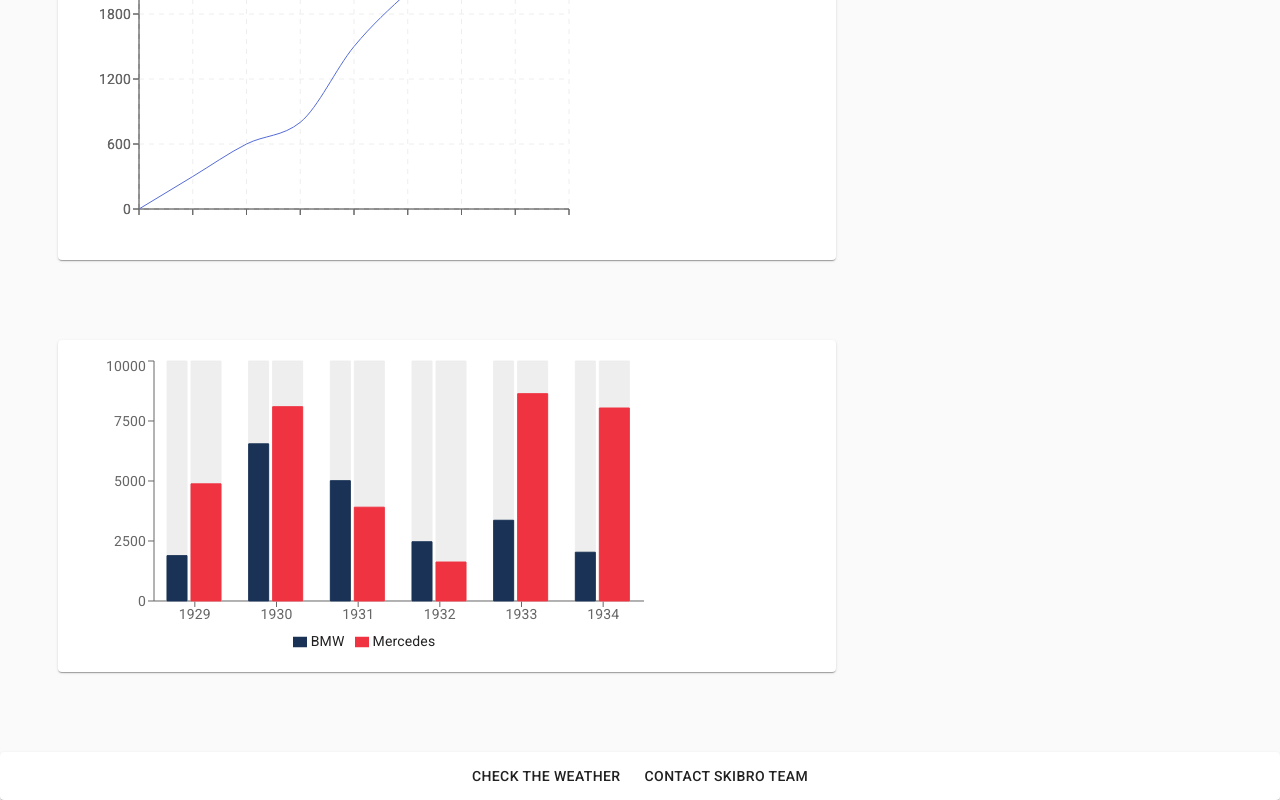
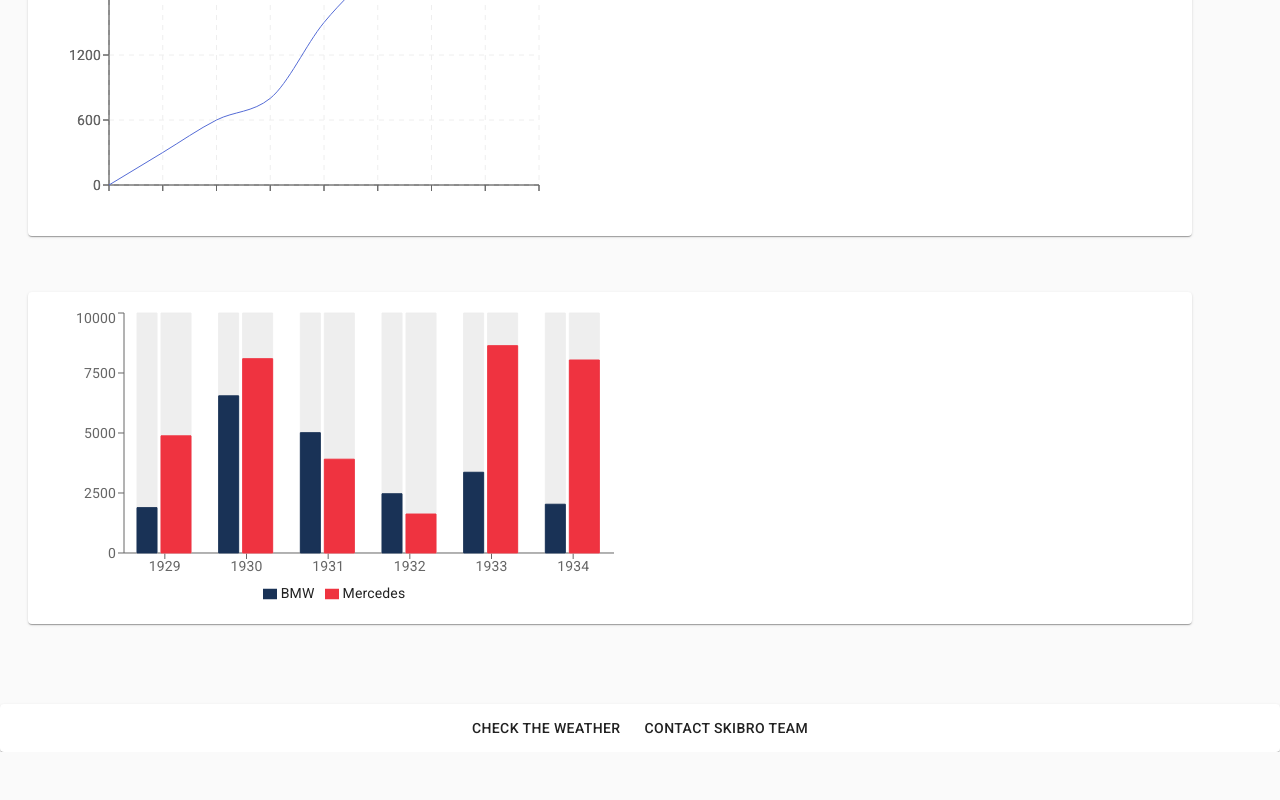
Before and after one commit to patgraczyk/instructor-dashboard, a React (Create React App) app: page / in a window 1280 px wide. Shown: the part 466-1266 px from the top of the page. After the commit the page ends 1218 px from the top, so only its background shows below. Built offline with nearby package versions, Linux system fonts and the light colour scheme.

Commit message:
footer and side bar completed, links updated

```diff
--- a/src/Components/OrdersTable.js
+++ b/src/Components/OrdersTable.js
@@ -21,14 +21,7 @@
   createData(4, '15 Mar, 2019', 'Bruce Springsteen', 'Long Branch, NJ', 'VISA ⠀•••• 5919', 212.79),
 ];
 
-// const useStyles = makeStyles(theme => ({
-//   seeMore: {
-//     marginTop: theme.spacing(3),
-//   },
-// }));
-
 export default function Orders() {
-//   const classes = useStyles();
   return (
     <React.Fragment>
       <Table size="small">
@@ -54,7 +47,7 @@
         </TableBody>
       </Table>
       <div >
-        <Link color="primary" href="javascript:;">
+        <Link color="primary" target="_blank" href="https://www.skibro.com/en/;">
           See more orders
         </Link>
       </div>
--- a/src/Dashboard/Dashboard.js
+++ b/src/Dashboard/Dashboard.js
@@ -5,10 +5,12 @@
 import CssBaseline from '@material-ui/core/CssBaseline';
 import IconButton from '@material-ui/core/IconButton';
 import MenuIcon from '@material-ui/icons/Menu';
+import EuroSymbol from '@material-ui/icons/EuroSymbol'
 import ChevronLeftIcon from '@material-ui/icons/ChevronLeft';
 import ChevronRightIcon from '@material-ui/icons/ChevronRight';
 import ListItemIcon from '@material-ui/core/ListItemIcon';
 import InboxIcon from '@material-ui/icons/MoveToInbox';
+import ListIcon from '@material-ui/icons/Assessment';
 import MailIcon from '@material-ui/icons/Mail';
 import Grid from '@material-ui/core/Grid'
 import Paper from '@material-ui/core/Paper';
@@ -51,7 +53,7 @@
     display: 'flex',
     overflow: 'auto',
     flexDirection: 'row',
-    marginLeft: '210px'
+    marginLeft: '180px'
   },
 }));
 
@@ -102,18 +104,18 @@
         </div>
         <Divider />
         <List>
-          {['Inbox', 'Starred', 'Send email', 'Drafts'].map((text, index) => (
+          {['Inbox', 'Bookings'].map((text, index) => (
             <ListItem button key={text}>
-              <ListItemIcon>{index % 2 === 0 ? <InboxIcon /> : <MailIcon />}</ListItemIcon>
+              <ListItemIcon>{index % 2 === 0 ? <MailIcon /> : <EuroSymbol />}</ListItemIcon>
               <ListItemText primary={text} />
             </ListItem>
           ))}
         </List>
         <Divider />
         <List>
-          {['All mail', 'Trash', 'Spam'].map((text, index) => (
+          {['All reports', 'Reports 2019', 'Reports 2018'].map((text, index) => (
             <ListItem button key={text}>
-              <ListItemIcon>{index % 2 === 0 ? <InboxIcon /> : <MailIcon />}</ListItemIcon>
+              <ListItemIcon>{<ListIcon/>}</ListItemIcon>
               <ListItemText primary={text} />
             </ListItem>
           ))}
@@ -126,29 +128,27 @@
       >
       <div className={classes.drawerHeader}>
         {/* ORDERS TABLE DISPPLAY */}
-        <Grid container spacing={10}>
+        <Grid container spacing={7}>
             <Grid item xs>
               <Paper className={classes.paper}>
               <OrdersTable/>
               </Paper>
             </Grid>
              {/* LINE CHART DISPLAY */}
-             <Grid item xs={12} md={8} lg={9}>
+             <Grid item xs>
              <Paper className={classes.paper}>
                   <HighChart/>
                 </Paper>
             </Grid>
             {/* BAR CHART DISPLAY */}
-            <Grid item xs={12} md={8} lg={9}>
+            <Grid item xs>
             <Paper className={classes.paper}>
                   <Chart/>
                 </Paper>
             </Grid>
         </Grid>
         </div>
-
         </main>
-
     <div>
       <Footer />
     </div>
--- a/src/Dashboard/Footer.js
+++ b/src/Dashboard/Footer.js
@@ -14,8 +14,8 @@
           textColor="ef3340"
           centered
         >
-          <Tab label="Check the weather" />
-          <Tab label="Contact SkiBro team" />
+          <Tab label="Check the weather" target="_blank" href="https://www.j2ski.com/snow_forecast/"/>
+          <Tab label="Contact SkiBro team" target="_blank" href="https://www.skibro.com/en/;"/>
           {/* <Tab label="Item Three" /> */}
         </Tabs>
       </Paper>
@@ -28,3 +28,4 @@
 // still to do:
 // 1.add more styling to the footer
 // 2.update colors
+// 3.Add links to the labels
```
